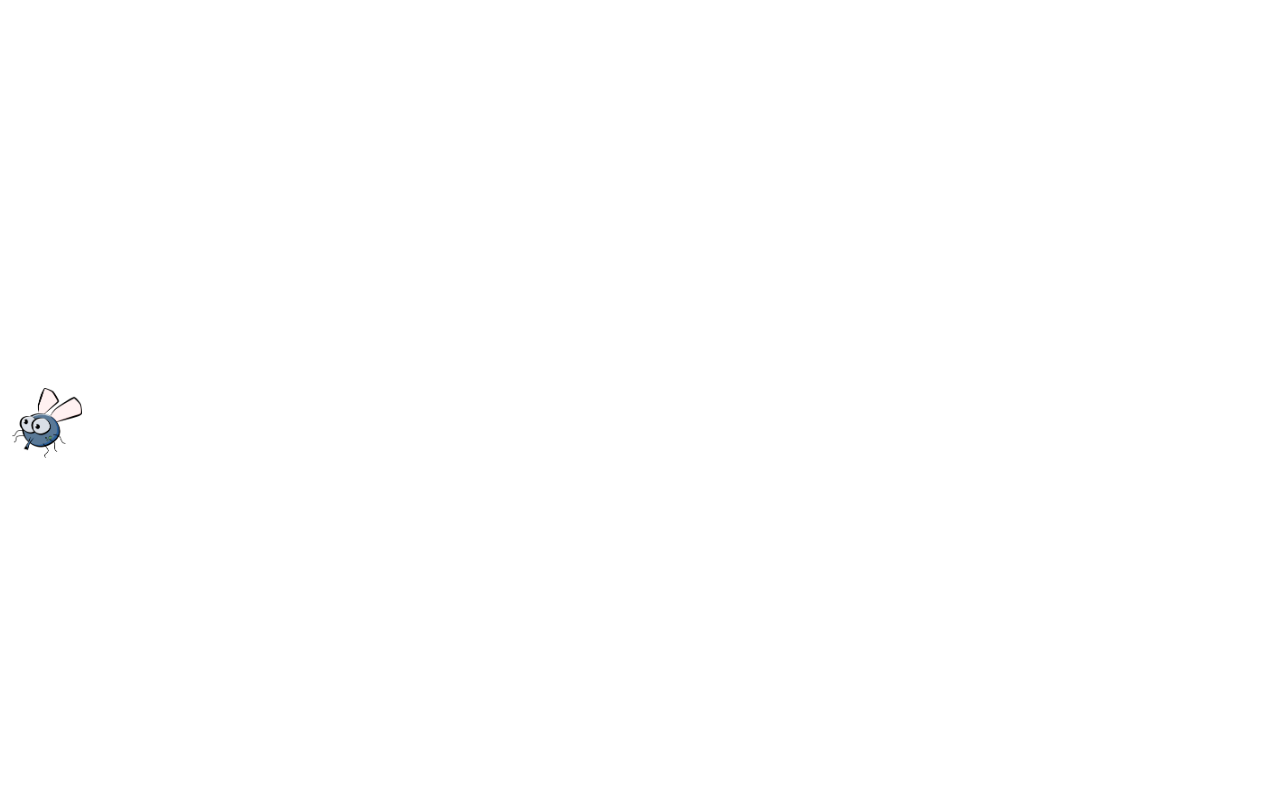
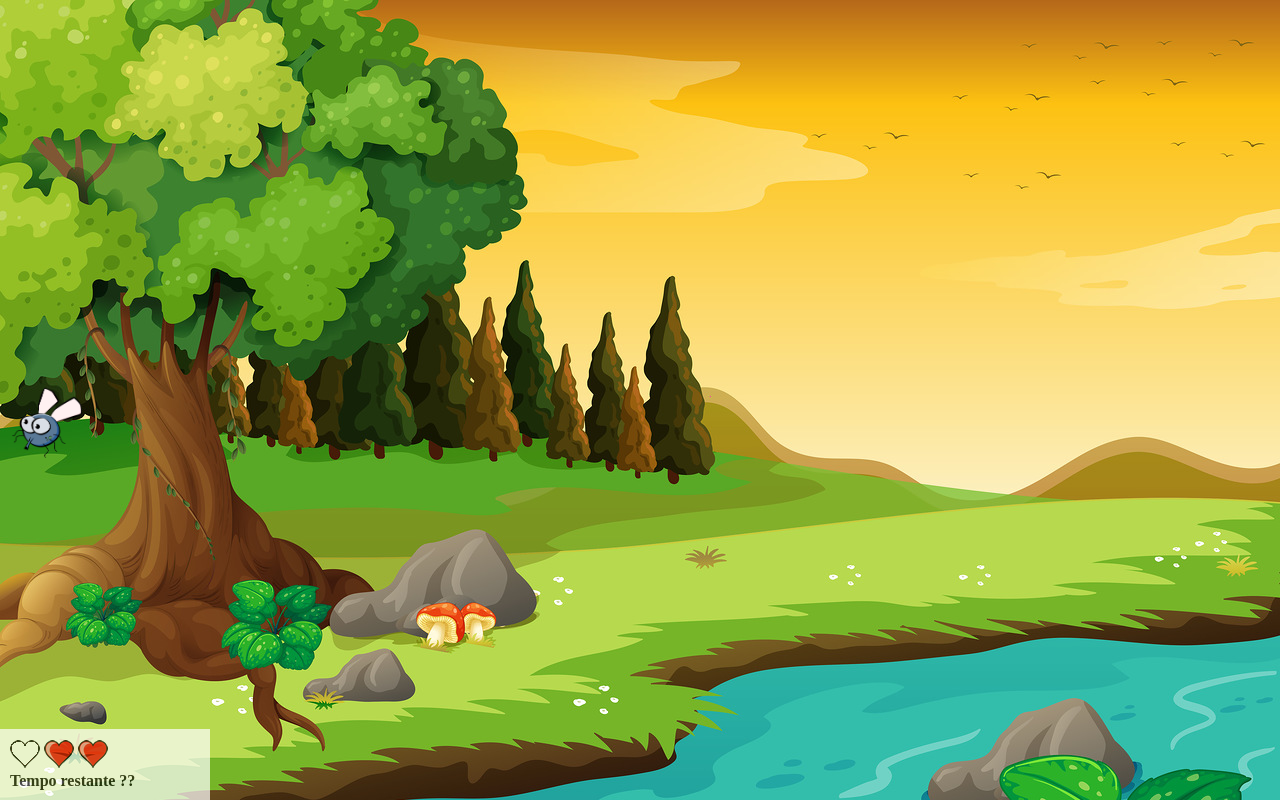
Before and after one commit to tiagobalsas/mata-pernilongo, a plain HTML site: page index.html in a window 1280 px wide. Drawn offline with Linux system fonts and the light colour scheme.

Commit message:
Criação do cenário aplicando estilo.

```diff
--- a/css/style.css
+++ b/css/style.css
@@ -1,3 +1,7 @@
+body {
+    background-image: url(/img/bg.jpg);
+}
+
 .pernilongo-tamanho1 {
     width: 50px;
     height: 50px;
@@ -18,3 +22,24 @@
 .ladoB {
     transform: scaleX(-1);
 }
+
+.painel {
+    position: absolute;
+    width: 190px;
+    padding: 10px;
+    left: 0;
+    bottom: 0;
+    border-top: solid 1px #fff;
+    background-color: #fff;
+    opacity: 0.7;
+}
+
+.vidas {
+float: left;
+}
+
+.cronometro {
+    float: left;
+    font-size: 1em;
+    font-weight: bold;
+}
--- a/index.html
+++ b/index.html
@@ -7,15 +7,22 @@
         <title>Mata Pernilongo</title>
     </head>
     <body onresize="ajustaTela()">
-<!--     <div>
-        <img class="pernilongo-tamanho" src="img/pernilongo.png" alt="imagem representativa de um pernilongo">
-    </div> -->
+        <div class="painel">
 
+            <div class="vidas">
+                <img src="img/coracao_vazio.png" alt="imagem que representa uma figura de um coração vazio">
+                <img src="img/coracao_cheio.png" alt="imagem que representa uma figura de um coração cheio">
+                <img src="img/coracao_cheio.png" alt="imagem que representa uma figura de um coração cheio">
+            </div>
+
+            <div class="cronometro">Tempo restante ??</div>
+
+        </div>
+    </body>
     <script src="js/game.js"></script>
     <script>
         setInterval(function(){
             posicaoRandomica()
         }, 1000)
     </script>
-</body>
 </html>
```
Lines whose indentation alone changed are shown as unchanged.
